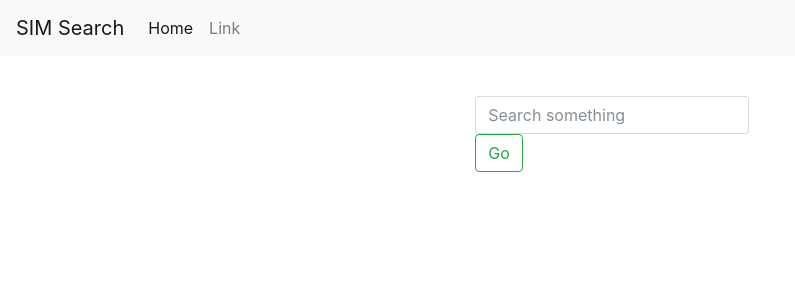
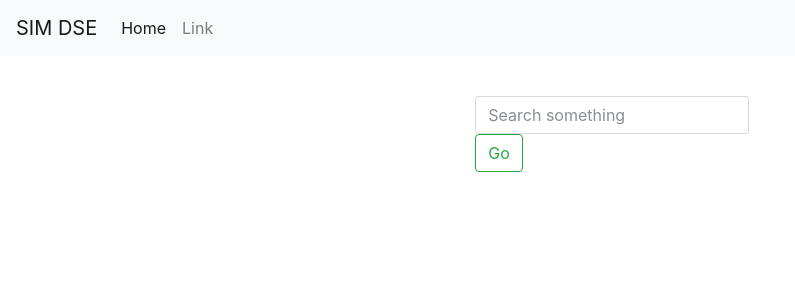
Before and after one commit to sherizan/DSE, a PHP site: page / in a window 1280 px wide. Shown: the top 300 px of the page, without its empty margins (0-795 px from the left). Run offline with PHP 8.4, Linux system fonts and the light colour scheme; some libraries are stand-ins or nearby versions.

Commit message:
Update site name

```diff
--- a/Front End/dashboard/index.php
+++ b/Front End/dashboard/index.php
@@ -11,7 +11,7 @@
 <script src="https://cdnjs.cloudflare.com/ajax/libs/limonte-sweetalert2/6.10.2/sweetalert2.all.min.js"></script>
 
 <nav class="navbar navbar-expand-lg navbar-light bg-light">
-  <a class="navbar-brand" href="#">SIM Search</a>
+  <a class="navbar-brand" href="#">SIM DSE</a>
   <button class="navbar-toggler" type="button" data-toggle="collapse" data-target="#navbarSupportedContent" aria-controls="navbarSupportedContent" aria-expanded="false" aria-label="Toggle navigation">
     <span class="navbar-toggler-icon"></span>
   </button>
```
